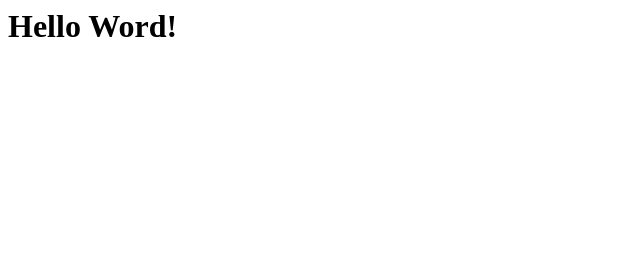
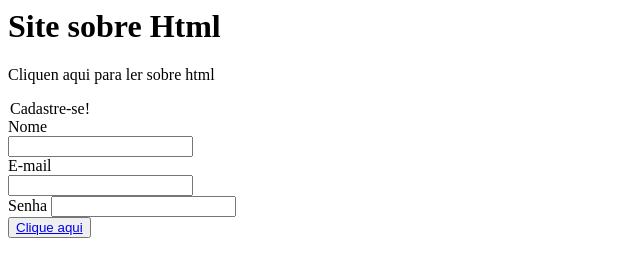
Before and after one commit to Murilo011010/codespaces-blank, a plain HTML site: page index.html in a window 1280 px wide. Shown: the whole page, without its empty margins (0-640 px from the left). Drawn offline with Linux system fonts and the light colour scheme.

Commit message:
index.html

```diff
--- a/index.html
+++ b/index.html
@@ -1 +1,22 @@
-<h1>Hello Word!</h1>
+<html>
+    <head>
+        <title>Page Title</title>
+    </head>
+    <body>
+        <h1 id="Title">Site sobre Html</h1>
+        <p id="Text">Cliquen aqui para ler sobre html</p>
+        <div class="container">
+            <legend id="legend">Cadastre-se!</legend>
+                <label id="name">Nome</label><br>
+                <input type="text" name="name"><br>
+                <label id="email">E-mail</label><br>
+                <input type="email" name="email"><br>
+                <label id="pass">Senha</label>
+                <input type="password" name="pass"><br>
+            </form>
+        </div>
+         <div class="container2">
+         <button id="button"><a href="https://pt.m.wikipedia.org/wiki/Cascading_Style_Sheets">Clique aqui</a></button>
+        </div>
+    </body>
+</html>
```
